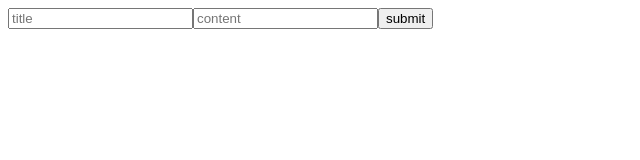
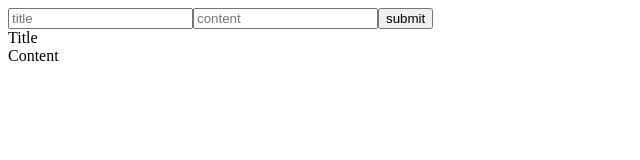
Before and after one commit to raphaella-rose/mern-todo-list, a React (Create React App) app in the folder frontend/: page / in a window 1280 px wide. Shown: the top 160 px of the page, without its empty margins (0-640 px from the left). Built offline with nearby package versions, Linux system fonts and the light colour scheme.

Commit message:
created Todo component and rendered it in App

```diff
--- a/frontend/src/App.js
+++ b/frontend/src/App.js
@@ -1,3 +1,4 @@
+import Todo from "./Todo";
 
 function App() {
   return (
@@ -7,6 +8,7 @@ function App() {
         <input type="text" value="" placeholder="content" name="content" />
         <input type="submit" value="submit" />
       </form>
+      <Todo />
     </div>
   );
 }
--- /dev/null
+++ b/frontend/src/Todo.js
@@ -0,0 +1,16 @@
+import React from 'react';
+
+const Todo = () => {
+  return (
+    <>
+			<div className='title'>
+				Title
+			</div>
+			<div className='content'>
+				Content
+			</div>
+    </>
+  );
+};
+
+export default Todo;
```
